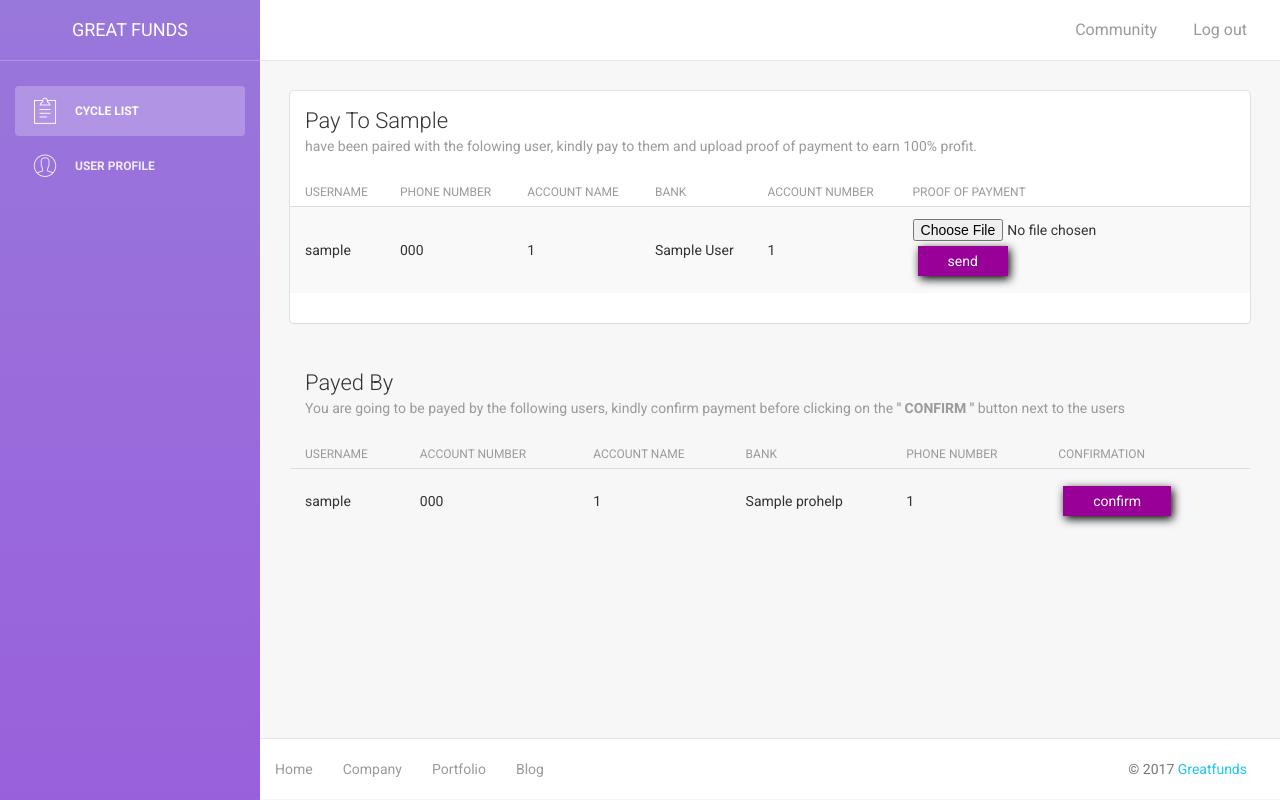
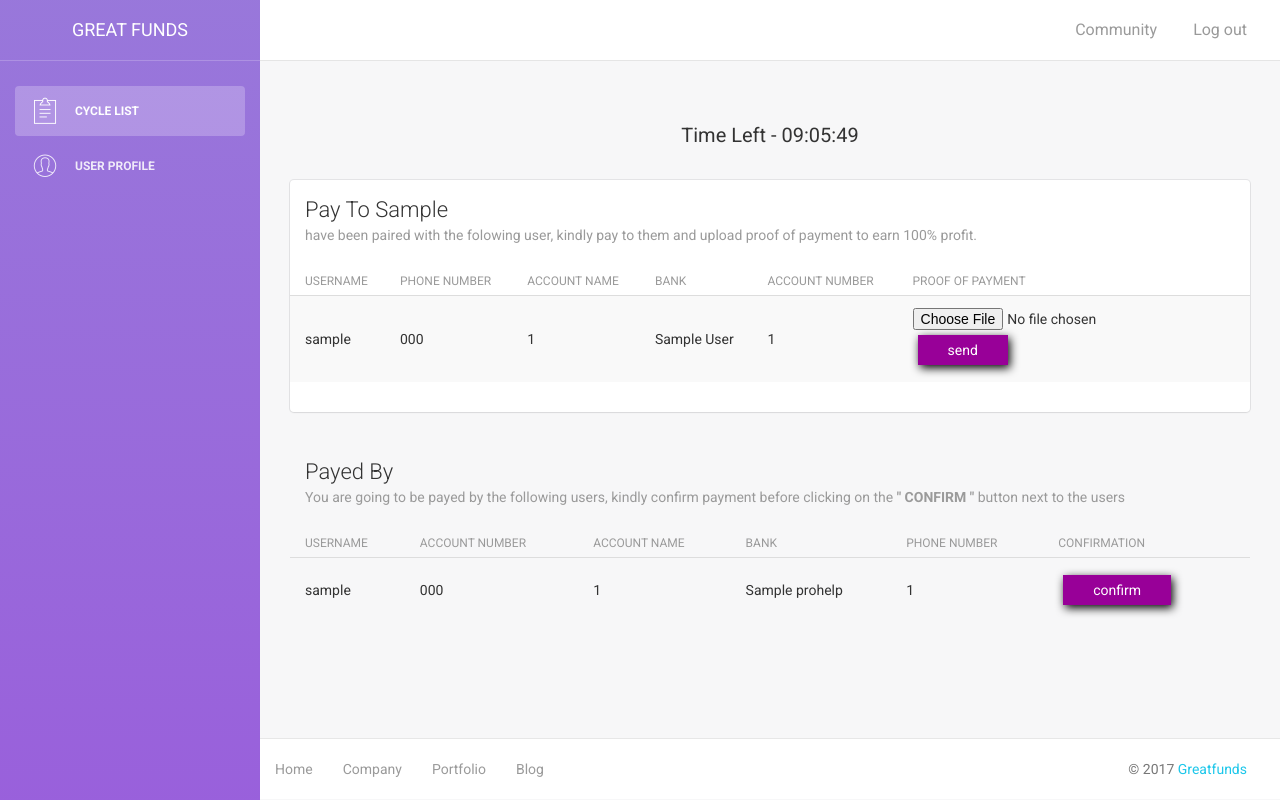
Before and after one commit to ikingcodex/greatfunds, a PHP site: page / in a window 1280 px wide. Run offline with PHP 8.4, Linux system fonts and the light colour scheme; the visitor is signed in with stand-in values (Sample User, id 1); tables that the repository leaves empty or names only in its code hold one stand-in row (values such as "Sample post"); some libraries are stand-ins or nearby versions.

Commit message:
created timer for the app, currently creating blocked user function

```diff
--- a/api/api.php
+++ b/api/api.php
@@ -7,13 +7,15 @@ if($user->is_loggedin()){
   if (isset($_GET['view'])){
     $view = $_GET['view'];
     switch ($view) {
+
       case 'user':
         header("Access-Control-Allow-Origin: *");
         header("Content-Type: application/json; charset=UTF-8");
         json_encode($outp);
         $outp ='{"paired_user":"'.$outp.'"}';
         echo $outp;
-        break;
+      break;
+
       case 'users':
         header("Access-Control-Allow-Origin: *");
         header("Content-Type: application/json; charset=UTF-8");
@@ -28,7 +30,8 @@ if($user->is_loggedin()){
         }
         $output = '{"users":['.$output.']}';
         echo $output;
-        break;
+      break;
+
       case $outp:
         header("Access-Control-Allow-Origin: *");
         header("Content-Type: application/json; charset=UTF-8");
@@ -43,7 +46,7 @@ if($user->is_loggedin()){
         $output = '{"paired_user_info":['.$output.']}' ;
 
         echo $output;
-        break;
+      break;
 
       case 'check':
         $user->check();
@@ -53,8 +56,13 @@ if($user->is_loggedin()){
           echo $outp;
         }
         else{
-          echo '{}';
+          echo "";
         }
+      break;
+
+        case 'timer':
+
+          echo '{"timer":"'.$user->timer().'"}';
         break;
       default:
         echo '{"error":"404"}';
--- a/class.user.php
+++ b/class.user.php
@@ -84,6 +84,23 @@
             echo $e->getMessage();
           }
 
+        }
+        public function timer(){
+          if (isset($_SESSION['time'])) {
+            $time = $_SESSION['time'];
+          }else {
+            $time_start = date("Y-m-d H:i:s");
+          	$_SESSION['time'] = $time_start;
+          	$time = $_SESSION['time'];
+          }
+        	$end_time = date("Y-m-d H:i:s", strtotime("+ 1 minutes", strtotime($time)));
+        	$from_time1 = Date("Y-m-d H:i:s");
+        	$to_time = $end_time;
+        	$time_first = strtotime($from_time1);
+        	$time_second = strtotime($to_time);
+        	$countdown = $time_second - $time_first;
+        	$timer = gmdate("H:i:s",$countdown);
+          return $timer;
         }
         public function check(){
             if($this->not_paired()) {
--- a/js/app.js
+++ b/js/app.js
@@ -1,11 +1,12 @@
 var app = angular.module('greatfunds', []);
-app.controller('profilectrl', function($scope,$http,$interval,$timeout) {
+app.controller('profilectrl', function($scope,$http,$timeout,$interval) {
   $scope.prohelp = [];
   $scope.gethelp = [];
   $scope.paired_user = {};
   $scope.field = false;
   var ph = document.getElementById('ph-table');
   var gh = document.getElementById('gh-table');
+
   if (ph != null && ph != ""){
       show();
   }
@@ -27,16 +28,16 @@ app.controller('profilectrl', function($scope,$http,$interval,$timeout) {
 
            $scope.prohelp = response.data.paired_user_info;
            $scope.field = true;
+           $scope.interval = $interval(timer ,1000);
            var demo = document.getElementById('demo');
            if (demo != null && demo != "") {
              demo.innerHTML = $scope.paired_user+" has been paired with you";
-             $interval.cancel(check);
            }
          });
       }
       else{
-        $interval(check , 5000);
-
+          $scope.field = false;
+           $timeout(check , 5000);
       }
     });
   }
@@ -47,20 +48,19 @@ app.controller('profilectrl', function($scope,$http,$interval,$timeout) {
     }).then(function successCallback(response){
       $scope.gethelp = response.data.users;
       $scope.field = true
-      if ($scope.gethelp.length == 1) {
+      if ($scope.gethelp.length < 2) {
           $timeout(get, 5000);
-          console.log("check")
       }
     });
   }
 
 
   function check(){
+    console.log("check");
     $http({
           method: 'GET',
           url: './api/api.php?view=check',
       }).then(function successCallback(response){
-          console.log("Check function");
           $scope.paired_user = response.data;
           if ($scope.paired_user != {} && $scope.paired_user != "") {
             show();
@@ -68,4 +68,18 @@ app.controller('profilectrl', function($scope,$http,$interval,$timeout) {
       });
     }
 
+  function timer() {
+    $http({
+          method: 'GET',
+          url: './api/api.php?view=timer',
+      }).then(function successCallback(response){
+          document.getElementById('timer').innerHTML = "Time Left - "+response.data.timer;
+          if (response.data.timer == "00:00:00") {
+            console.log("done");
+            document.getElementById('timer').innerHTML = "TIME-UP!";
+            $interval.cancel($scope.interval);
+          }
+      });
+  }
+
 });
--- a/profile.php
+++ b/profile.php
@@ -86,6 +86,11 @@
 				top: 10px;
 				left: 10px;
 			}
+			.timer-content{
+				text-align: center;
+				font-size: 20px;
+				padding: 30px;
+			}
 		</style>
 </head>
 <body>
@@ -173,6 +178,9 @@
 									</div>
 									<?php } ?>
 								<?php if($user->is_in_ph()){ ?>
+									<div class="timer-content" id="timer">
+									</div>
+
                     <div class="col-md-12" id="ph-table">
                         <div class="card">
                             <div class="header">
```
